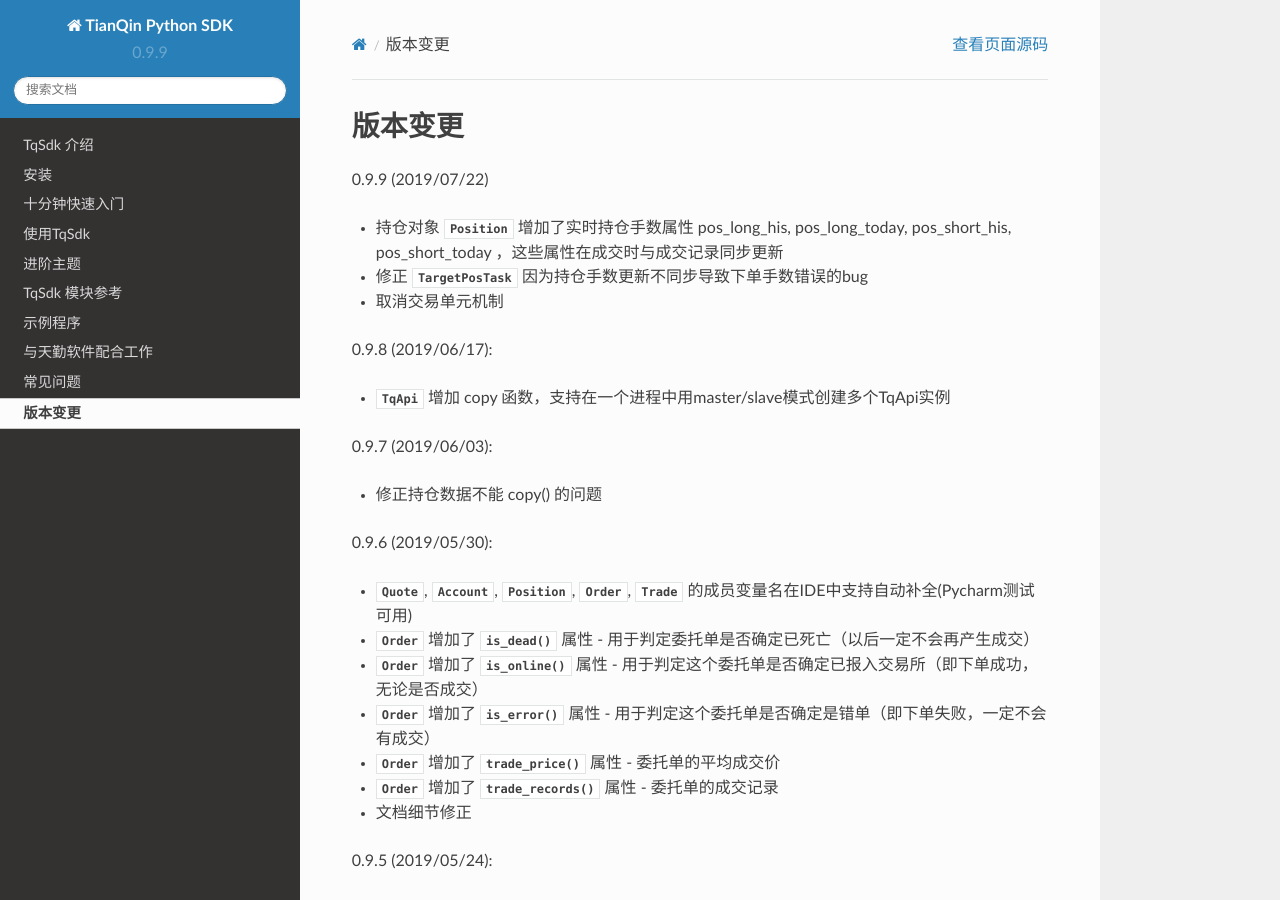
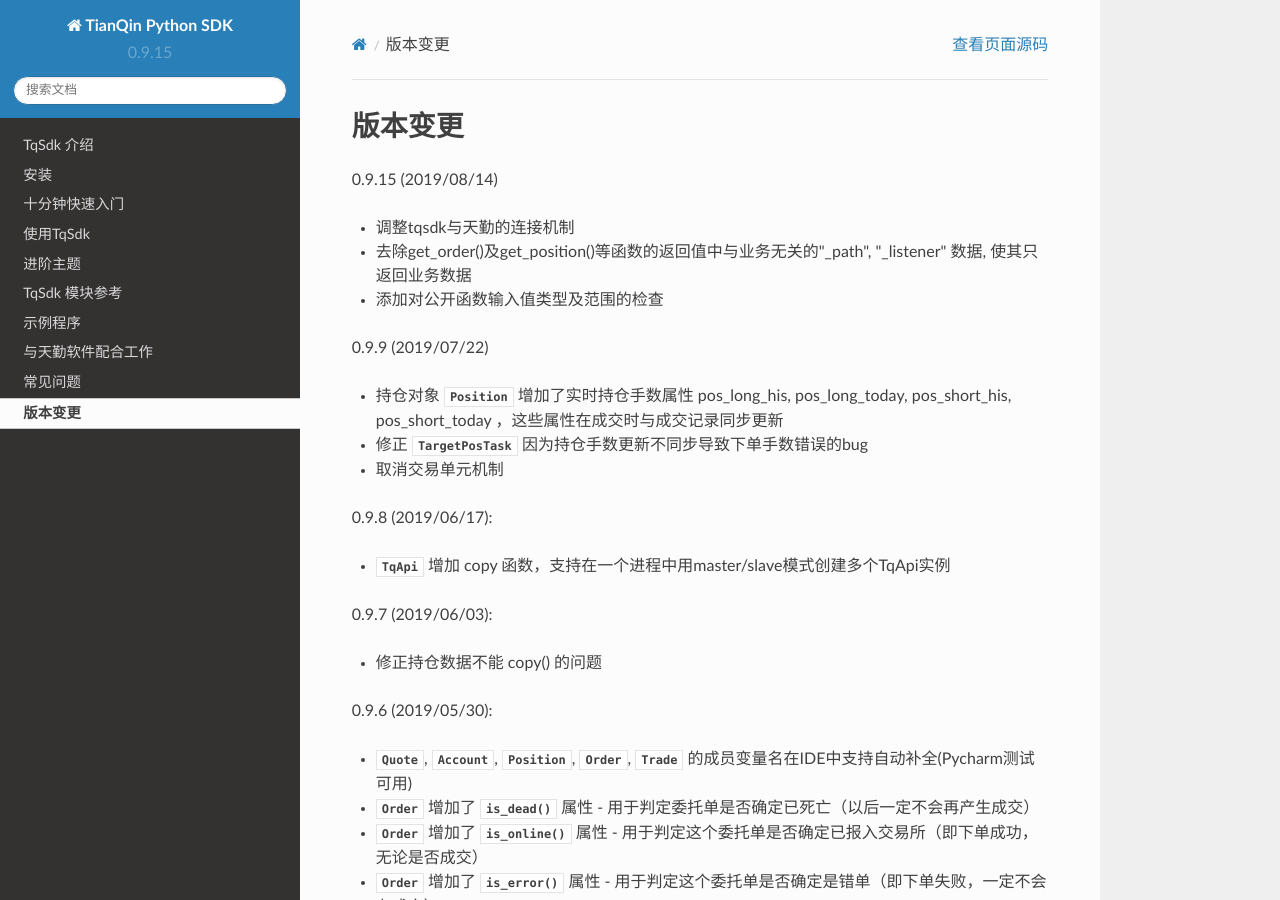
Before and after one commit to shinnytech/tqsdk-python, a Sphinx documentation site: the page built from doc/version.rst, in a window 1280 px wide and 900 px high. Built offline with Sphinx 7.4.7 and the Read the Docs theme 2.0.0, drawn with Linux system fonts in a browser that asks for light colours; comment, search, counter and statistics services are not loaded.

```diff
--- a/doc/conf.py
+++ b/doc/conf.py
@@ -48,9 +48,9 @@ author = u'TianQin'
 # built documents.
 #
 # The short X.Y version.
-version = u'0.9.9'
+version = u'0.9.15'
 # The full version, including alpha/beta/rc tags.
-release = u'0.9.9'
+release = u'0.9.15'
 
 # The language for content autogenerated by Sphinx. Refer to documentation
 # for a list of supported languages.
--- a/doc/version.rst
+++ b/doc/version.rst
@@ -2,6 +2,13 @@
 
 版本变更
 =============================
+0.9.15 (2019/08/14)
+
+* 调整tqsdk与天勤的连接机制
+* 去除get_order()及get_position()等函数的返回值中与业务无关的"_path", "_listener" 数据, 使其只返回业务数据
+* 添加对公开函数输入值类型及范围的检查
+
+
 0.9.9 (2019/07/22)
 
 * 持仓对象 :py:class:`~tqsdk.objs.Position` 增加了实时持仓手数属性 pos_long_his, pos_long_today, pos_short_his, pos_short_today ，这些属性在成交时与成交记录同步更新
@@ -13,9 +20,11 @@
 
 * :py:class:`~tqsdk.api.TqApi` 增加 copy 函数，支持在一个进程中用master/slave模式创建多个TqApi实例
 
+
 0.9.7 (2019/06/03):
 
 * 修正持仓数据不能 copy() 的问题
+
 
 0.9.6 (2019/05/30):
 
--- a/setup.py
+++ b/setup.py
@@ -36,7 +36,7 @@ with open("README.md", mode="r", encoding='utf-8') as fh:
 
 setuptools.setup(
     name='tqsdk',
-    version="0.9.9",
+    version="0.9.15",
     description='TianQin SDK',
     author='TianQin',
     author_email='tianqincn@gmail.com',
--- a/tqsdk/__version__.py
+++ b/tqsdk/__version__.py
@@ -1 +1 @@
-__version__ = '0.9.9'
+__version__ = '0.9.15'
```
Also changed, not shown: README.md (+1 -1 lines), 1 other file.
